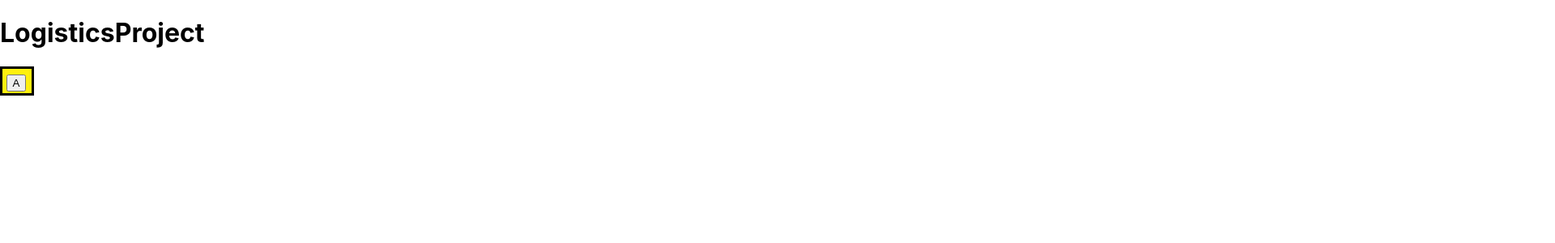
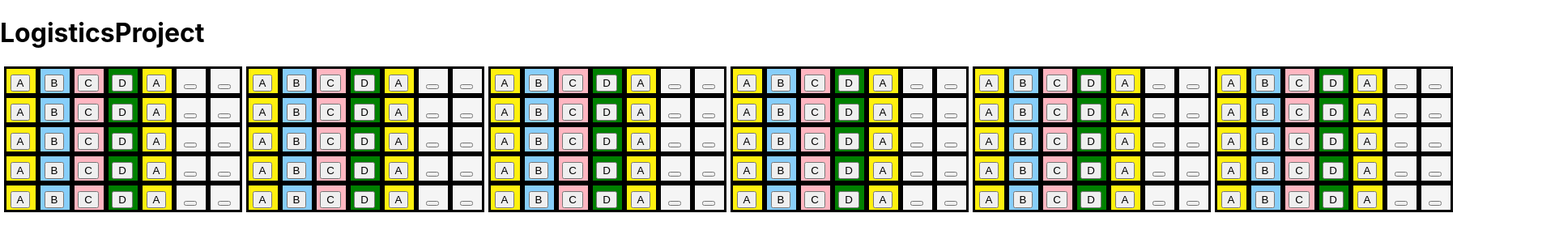
Before and after one commit to MikkoTirronen/usereducertest, a React (Create React App) app: page / in a window 1280 px wide. Shown: the top 300 px of the page at 81% size, 1920 px wide, since content can reach past the window. Built offline with nearby package versions, Linux system fonts and the light colour scheme.

Commit message:
upgrades

```diff
--- a/src/components/DayComponent.jsx
+++ b/src/components/DayComponent.jsx
@@ -4,28 +4,36 @@ import { shiftReducer, INITIALSTATE } from "../shiftReducer";
 
 export default function DayComponent({ shift }) {
   const [state, dispatch] = useReducer(shiftReducer, INITIALSTATE);
-  console.log(state.settings);
   function getColor(shift, settings) {
     var color = [...settings.shiftColors];
     let newColor = color.find((item) => item.shift === `${shift}`).color;
     return newColor;
+  }
+  const [open, setOpen] = useState("");
+    function handleEditToggle(e) {
+        e.preventDefault();
+    open ? setOpen(!open) : setOpen(true);
+    return open;
     }
-    const[open, setOpen] = useState("")
-    function handleEditToggle() {
-        open ? setOpen(!open) : setOpen(true)
-        console.log(open)
-        return open
+    const [shiftChange, setShiftChange] = useState("")
+
+    function changeShift(){
+        console.log("CurrentShift: "+shiftChange)
+
     }
   return (
-    <>
-      <Container inputColor={getColor(`${shift}`, state.settings)}>
+    <Container>
+      <ShiftContainer inputColor={getColor(`${shift}`, state.settings)}>
         <button onClick={handleEditToggle}>{shift}</button>
-      </Container>
-      <EditWindow open ={open}>
+      </ShiftContainer>
+      <EditWindow
+              open={open}
+              inputColor={getColor(`${shift}`, state.settings)}
+      >
         <Heading>Edit</Heading>
         <p>Current shift: {shift}</p>
         <p>Change shift to: </p>
-        <EditShift>
+              <EditShift value={shiftChange} onChange={(e) => setShiftChange(e.target.value)}>
           <option value="">Choose Shift</option>
           {state.settings.shiftColors.map((item) => {
             return <option value={item.shift}>{item.shift}</option>;
@@ -33,13 +41,16 @@ export default function DayComponent({ shift }) {
         </EditShift>
         <br />
         <br />
-        <button onClick={handleEditToggle}>Change Shift</button>
+        <button onClick={changeShift}>Change Shift</button>
       </EditWindow>
-    </>
+    </Container>
   );
 }
 
 const Container = styled.div`
+  position: relative;
+`;
+const ShiftContainer = styled.div`
   background-color: ${(props) => props.inputColor || "whitesmoke"};
   height: 30px;
   width: 30px;
@@ -51,7 +62,7 @@ const Container = styled.div`
   padding-left: 2px;
   padding-right: 4px;
   font-size: 1.5em;
-  z-index: 1;
+  z-index: 20;
 `;
 const EditShift = styled.select`
   color: black;
@@ -60,23 +71,23 @@ const EditShift = styled.select`
 `;
 
 const EditWindow = styled.div`
-border: 1px solid gray;
-border-top: none;
-opacity: ${props => props.open ? "1": "0"};
+  position: absolute;
+  border: 1px solid gray;
+  border-top: none;
+  opacity: ${(props) => (props.open ? "1" : "0")};
   padding-top: 0px;
   text-align: center;
   margin: 0;
-  color: white;
+  color: #0b0b0b;
   width: 200px;
-  height: 200px;
-  background-color: #2275bd;
+  height: ${(props) => (props.open ? "200px" : "0")};
+  background-color: ${(props) => props.inputColor || "darkgrey"};
   z-index: 20;
   font-size: 1em;
- display: block;
- max-height:  ${props => props.open? "100%" : "0"};
- overflow:hidden;
- transform: all 0.3s;
+  display: block;
 
+  overflow: hidden;
+  transform: all 0.3s;
 `;
 
 const Heading = styled.h4`
--- a/src/components/HomePageComponent.jsx
+++ b/src/components/HomePageComponent.jsx
@@ -11,12 +11,47 @@ export default function HomePageComponent() {
   return (
     <>
       <h1>LogisticsProject</h1>
-      {console.log(state.settings.shiftColors)}
+
       <ScheduleWrapper>
-        {/* <WeekComponent data={state.schedule[0].shifts[0].data}></WeekComponent>
-        <WeekComponent data={state.schedule[0].shifts[0].data}></WeekComponent> */}
-          </ScheduleWrapper>
-          <DayComponent shift={"A"}></DayComponent>
+        <WeekComponent data={state.schedule[0].shifts[0].data}></WeekComponent>
+        <WeekComponent data={state.schedule[0].shifts[0].data}></WeekComponent>
+        <WeekComponent data={state.schedule[0].shifts[0].data}></WeekComponent>
+        <WeekComponent data={state.schedule[0].shifts[0].data}></WeekComponent>
+        <WeekComponent data={state.schedule[0].shifts[0].data}></WeekComponent>
+        <WeekComponent data={state.schedule[0].shifts[0].data}></WeekComponent>
+      </ScheduleWrapper>
+      <ScheduleWrapper>
+        <WeekComponent data={state.schedule[0].shifts[0].data}></WeekComponent>
+        <WeekComponent data={state.schedule[0].shifts[0].data}></WeekComponent>
+        <WeekComponent data={state.schedule[0].shifts[0].data}></WeekComponent>
+        <WeekComponent data={state.schedule[0].shifts[0].data}></WeekComponent>
+        <WeekComponent data={state.schedule[0].shifts[0].data}></WeekComponent>
+        <WeekComponent data={state.schedule[0].shifts[0].data}></WeekComponent>
+      </ScheduleWrapper>
+      <ScheduleWrapper>
+        <WeekComponent data={state.schedule[0].shifts[0].data}></WeekComponent>
+        <WeekComponent data={state.schedule[0].shifts[0].data}></WeekComponent>
+        <WeekComponent data={state.schedule[0].shifts[0].data}></WeekComponent>
+        <WeekComponent data={state.schedule[0].shifts[0].data}></WeekComponent>
+        <WeekComponent data={state.schedule[0].shifts[0].data}></WeekComponent>
+        <WeekComponent data={state.schedule[0].shifts[0].data}></WeekComponent>
+      </ScheduleWrapper>
+      <ScheduleWrapper>
+        <WeekComponent data={state.schedule[0].shifts[0].data}></WeekComponent>
+        <WeekComponent data={state.schedule[0].shifts[0].data}></WeekComponent>
+        <WeekComponent data={state.schedule[0].shifts[0].data}></WeekComponent>
+        <WeekComponent data={state.schedule[0].shifts[0].data}></WeekComponent>
+        <WeekComponent data={state.schedule[0].shifts[0].data}></WeekComponent>
+        <WeekComponent data={state.schedule[0].shifts[0].data}></WeekComponent>
+      </ScheduleWrapper>
+      <ScheduleWrapper>
+        <WeekComponent data={state.schedule[0].shifts[0].data}></WeekComponent>
+        <WeekComponent data={state.schedule[0].shifts[0].data}></WeekComponent>
+        <WeekComponent data={state.schedule[0].shifts[0].data}></WeekComponent>
+        <WeekComponent data={state.schedule[0].shifts[0].data}></WeekComponent>
+        <WeekComponent data={state.schedule[0].shifts[0].data}></WeekComponent>
+        <WeekComponent data={state.schedule[0].shifts[0].data}></WeekComponent>
+      </ScheduleWrapper>
     </>
   );
 }
--- a/src/shiftReducer.js
+++ b/src/shiftReducer.js
@@ -15,6 +15,10 @@ export const INITIALSTATE = {
       },
       {
         shift: "D",
+        color: "#008000",
+      },
+      {
+        shift: "E",
         color: "#008000",
       },
       {
```
